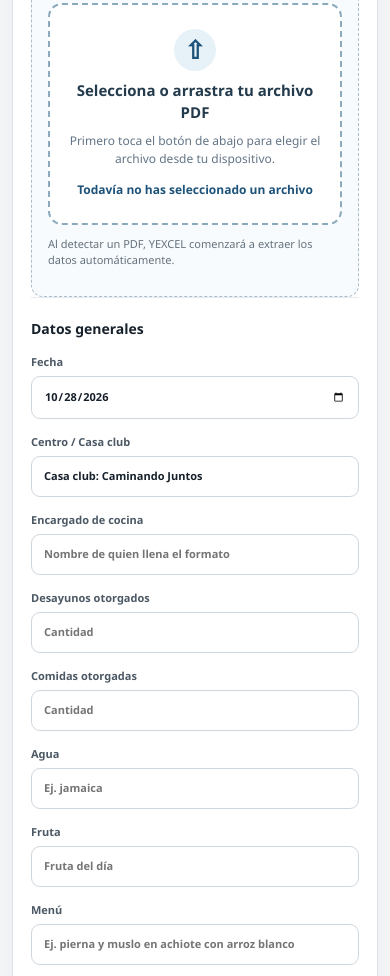
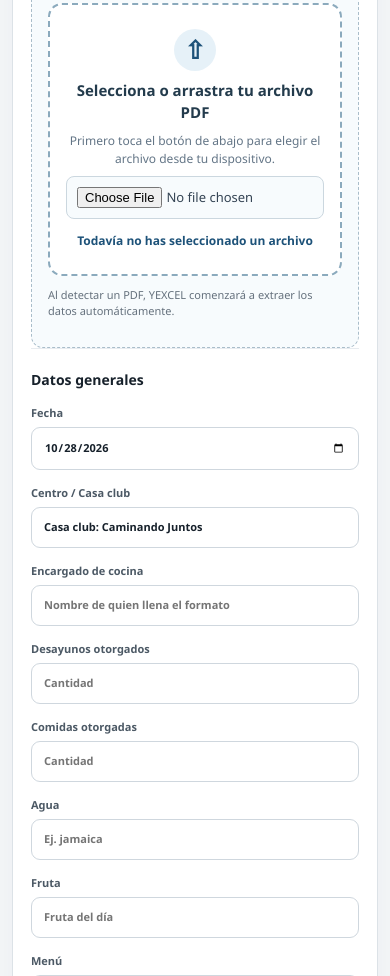
Before and after one commit to JEEM244/YEXCEL, a website: page index.html in a window 390 px wide. Shown: the part 878-1854 px from the top of the page. Drawn offline with Linux system fonts and the light colour scheme.

Commit message:
Make PDF picker visible and directly usable on mobile

```diff
--- a/css/food-log.css
+++ b/css/food-log.css
@@ -82,4 +82,4 @@
 .pdf-dropzone strong{font-size:15px;color:#233b4c}
 .pdf-dropzone>span:not(.pdf-drop-icon){font-size:12px;color:#637586}
 .pdf-dropzone small{margin-top:5px;max-width:100%;overflow-wrap:anywhere;color:#1d5279;font-size:12px;font-weight:700}
-.pdf-file-input{position:absolute;inset:0;width:100%;height:100%;opacity:0;cursor:pointer}
+.pdf-file-input{position:relative;inset:auto;display:block;width:min(100%,520px);height:auto;opacity:1;cursor:pointer;padding:10px;border:1px solid #cbd7df;border-radius:8px;background:#f7fbfd;color:#344454;font-size:13px;z-index:1}
```
